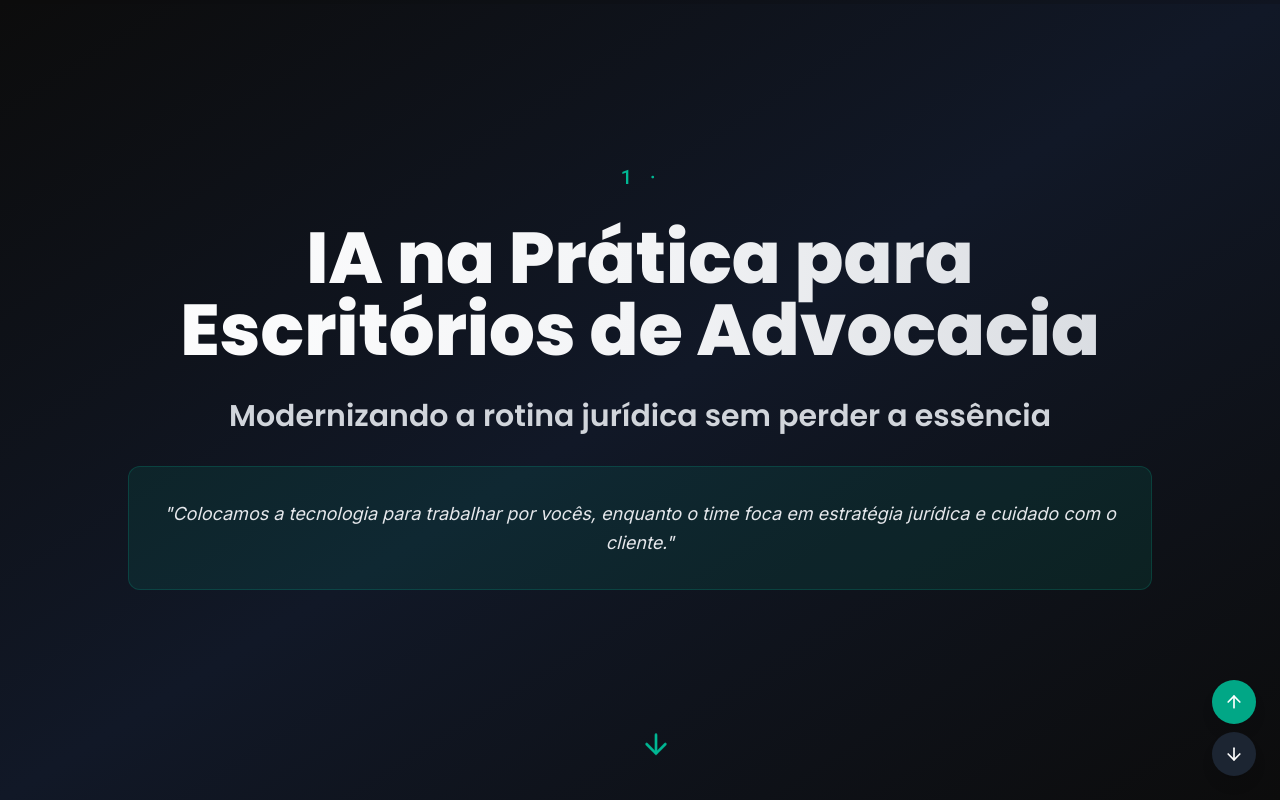
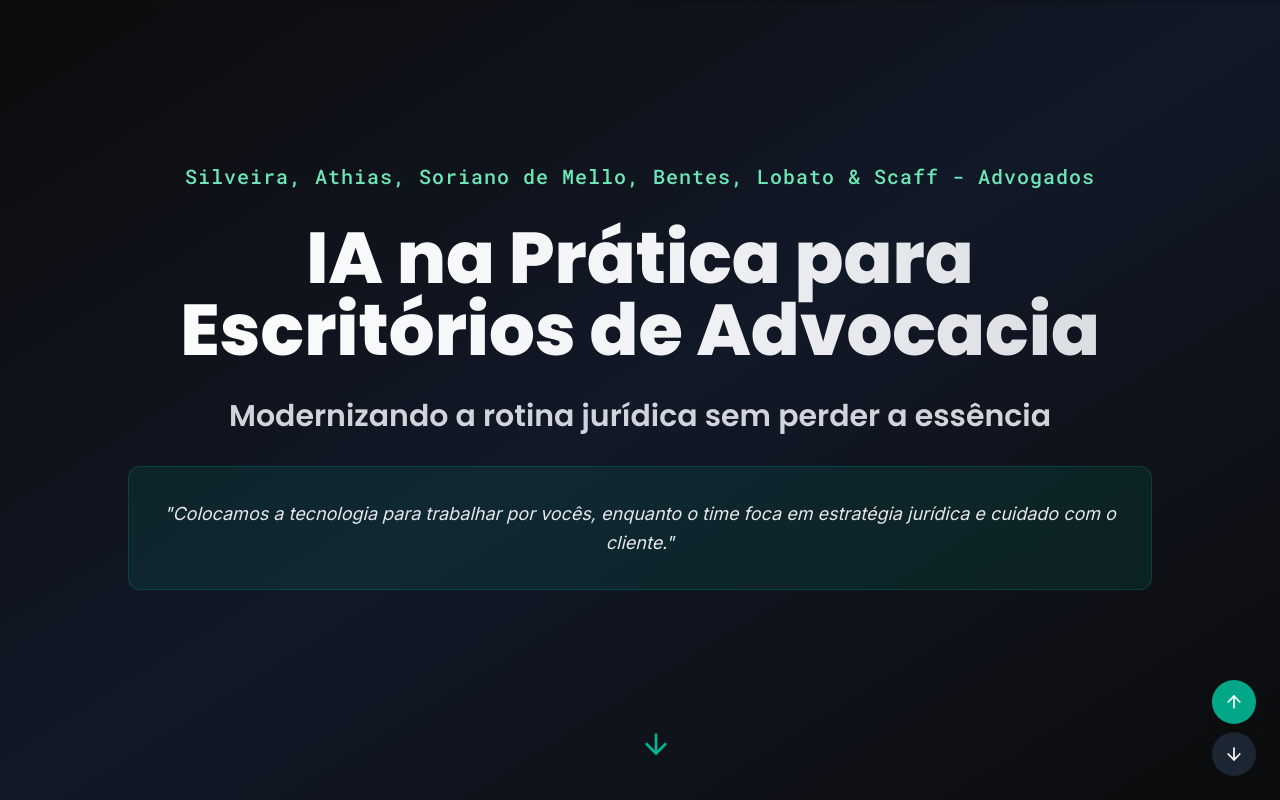
Before and after one commit to VanguardIA-Tech/vanguardia-ia-kickoff, a React (Vite) app: page / in a window 1280 px wide. Shown: the top 800 px of the page. Built offline with nearby package versions, Linux system fonts and the light colour scheme.

Commit message:
Visual edit in Lovable
Edited UI in Lovable

```diff
--- a/src/components/HeroSection.tsx
+++ b/src/components/HeroSection.tsx
@@ -1,18 +1,16 @@
-
 import { ArrowDown } from 'lucide-react';
-
 export const HeroSection = () => {
   const scrollToNext = () => {
     const nextSection = document.getElementById('section-2');
-    nextSection?.scrollIntoView({ behavior: 'smooth' });
+    nextSection?.scrollIntoView({
+      behavior: 'smooth'
+    });
   };
-
-  return (
-    <section className="min-h-screen flex items-center justify-center section-snap relative bg-gradient-to-br from-vanguardia-dark via-gray-900 to-vanguardia-dark">
+  return <section className="min-h-screen flex items-center justify-center section-snap relative bg-gradient-to-br from-vanguardia-dark via-gray-900 to-vanguardia-dark">
       <div className="container mx-auto px-6 text-center">
         <div className="animate-fade-up">
           <div className="mb-8">
-            <span className="mono-text text-vanguardia-green text-xl tracking-wider">1 ·</span>
+            <span className="mono-text text-xl tracking-wider text-emerald-300">Silveira, Athias, Soriano de Mello, Bentes, Lobato &amp; Scaff - Advogados</span>
           </div>
 
           <h1 className="heading-xl mb-8 bg-gradient-to-r from-white via-gray-100 to-gray-300 bg-clip-text text-transparent">
@@ -32,13 +30,8 @@ export const HeroSection = () => {
         </div>
       </div>
 
-      <button
-        onClick={scrollToNext}
-        className="absolute bottom-8 left-1/2 transform -translate-x-1/2 text-vanguardia-green hover:text-emerald-400 transition-colors animate-bounce"
-        aria-label="Scroll para próxima seção"
-      >
+      <button onClick={scrollToNext} className="absolute bottom-8 left-1/2 transform -translate-x-1/2 text-vanguardia-green hover:text-emerald-400 transition-colors animate-bounce" aria-label="Scroll para próxima seção">
         <ArrowDown size={32} />
       </button>
-    </section>
-  );
+    </section>;
 };
```
